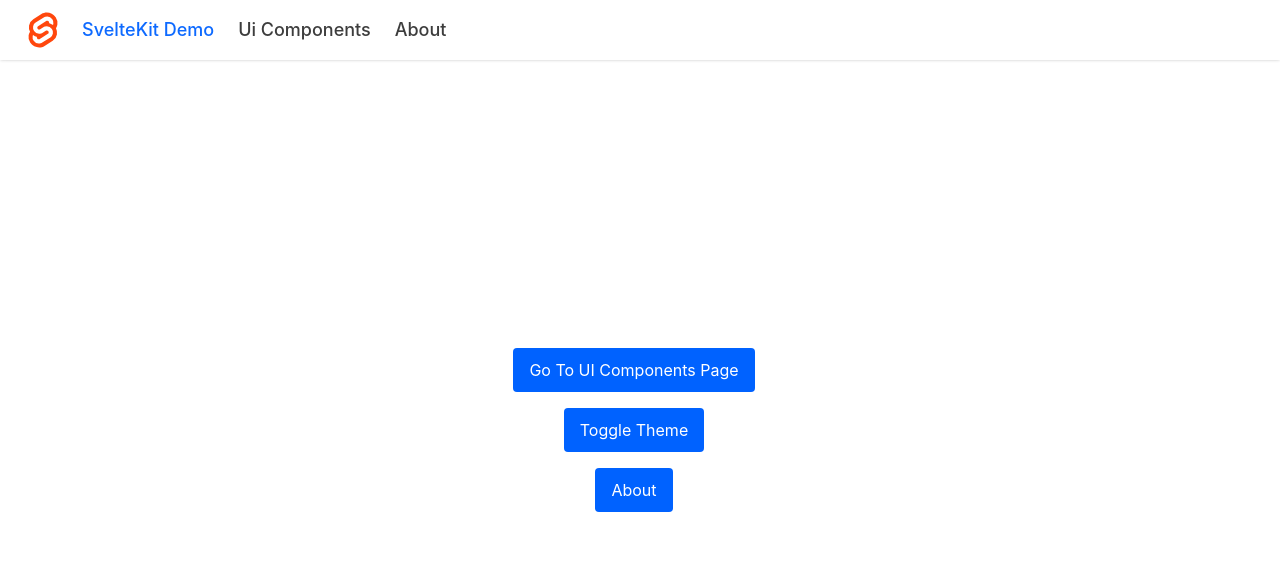
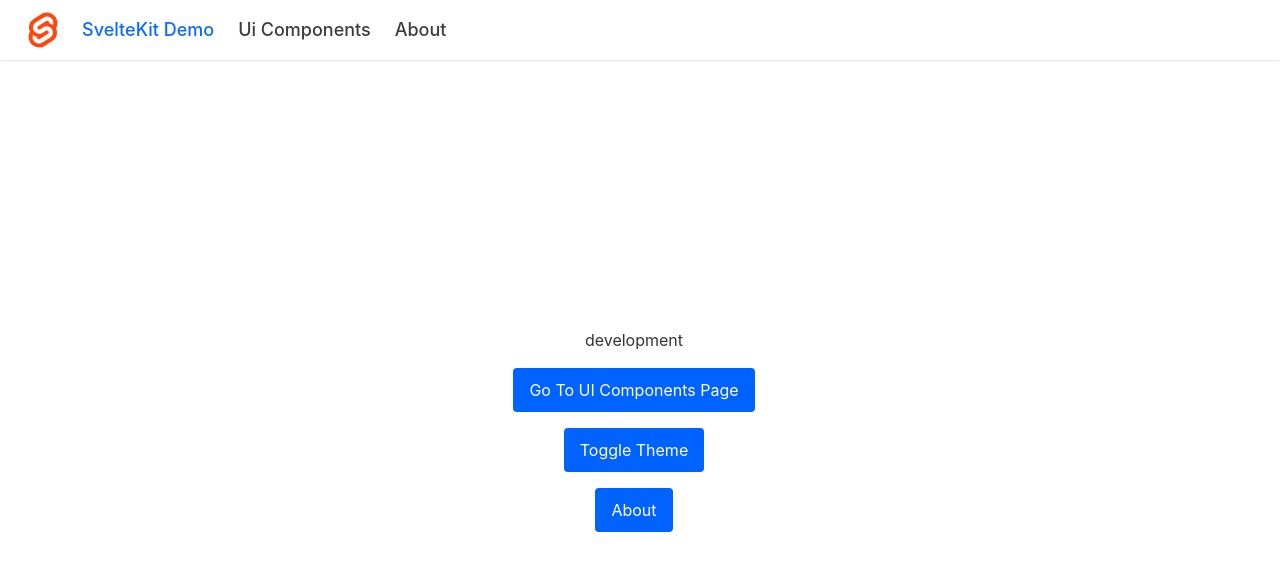
Before and after one commit to songmm820/sveltekit-demo, a SvelteKit app: page / in a window 1280 px wide. Shown: the top 570 px of the page. Built offline with nearby package versions, Linux system fonts and the light colour scheme.

Commit message:
feat: dotenv config

```diff
--- a/package.json
+++ b/package.json
@@ -4,8 +4,8 @@
 	"version": "0.0.1",
 	"type": "module",
 	"scripts": {
-		"dev": "vite dev",
-		"build": "vite build",
+		"dev": "vite dev --mode=development",
+		"build": "vite build --mode=production",
 		"preview": "vite preview",
 		"prepare": "svelte-kit sync || echo ''",
 		"check": "svelte-kit sync && svelte-check --tsconfig ./tsconfig.json",
@@ -47,6 +47,7 @@
 	"dependencies": {
 		"class-variance-authority": "^0.7.1",
 		"clsx": "^2.1.1",
+		"dotenv": "^17.2.3",
 		"nanoid": "^5.1.6",
 		"tailwind-merge": "^3.4.0"
 	}
--- a/src/routes/(web)/+page.svelte
+++ b/src/routes/(web)/+page.svelte
@@ -20,6 +20,8 @@
 </script>
 
 <main class="flex h-full w-full flex-col items-center justify-center gap-4 p-6">
+	<h1>{import.meta.env.MODE}</h1>
+
 	<Button onclick={onGoToUiComponentsPage}>Go To UI Components Page</Button>
 
 	<Button onclick={onToggleTheme}>Toggle Theme</Button>
```
Also changed, not shown: vite-env.d.ts (added, +8 -0 lines), 2 other files (tests, documents, lock files or other folders).
